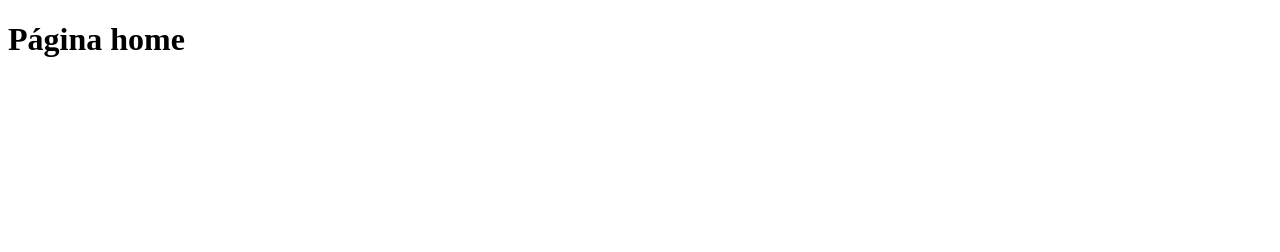
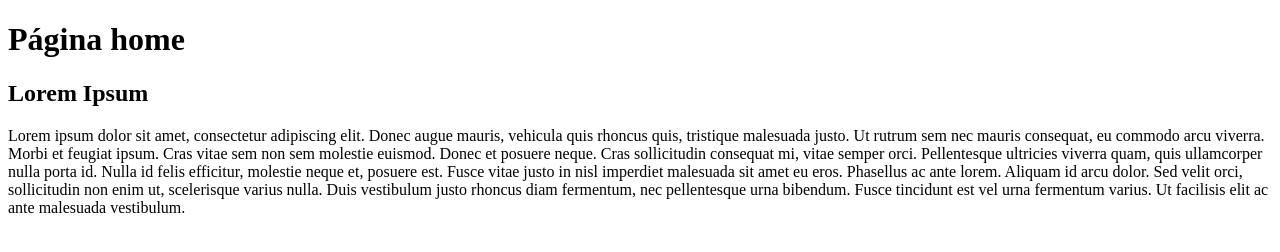
Before and after one commit to RenataHassum/primeiro-desafio, a plain HTML site: page index.html in a window 1280 px wide. Drawn offline with Linux system fonts and the light colour scheme.

Commit message:
index - commit paragrafo/h2

```diff
--- a/index.html
+++ b/index.html
@@ -8,6 +8,14 @@
 </head>
 <body>
  <h1>Página home</h1>
+ <h2>Lorem Ipsum</h2>
  <a href="contato.html"></a>
+ <p>Lorem ipsum dolor sit amet, consectetur adipiscing elit. Donec augue mauris, vehicula quis rhoncus quis, tristique
+malesuada justo. Ut rutrum sem nec mauris consequat, eu commodo arcu viverra. Morbi et feugiat ipsum. Cras vitae sem non
+sem molestie euismod. Donec et posuere neque. Cras sollicitudin consequat mi, vitae semper orci. Pellentesque ultricies
+viverra quam, quis ullamcorper nulla porta id. Nulla id felis efficitur, molestie neque et, posuere est. Fusce vitae
+justo in nisl imperdiet malesuada sit amet eu eros. Phasellus ac ante lorem. Aliquam id arcu dolor. Sed velit orci,
+sollicitudin non enim ut, scelerisque varius nulla. Duis vestibulum justo rhoncus diam fermentum, nec pellentesque urna
+bibendum. Fusce tincidunt est vel urna fermentum varius. Ut facilisis elit ac ante malesuada vestibulum.</p>
 </body>
 </html>
```
